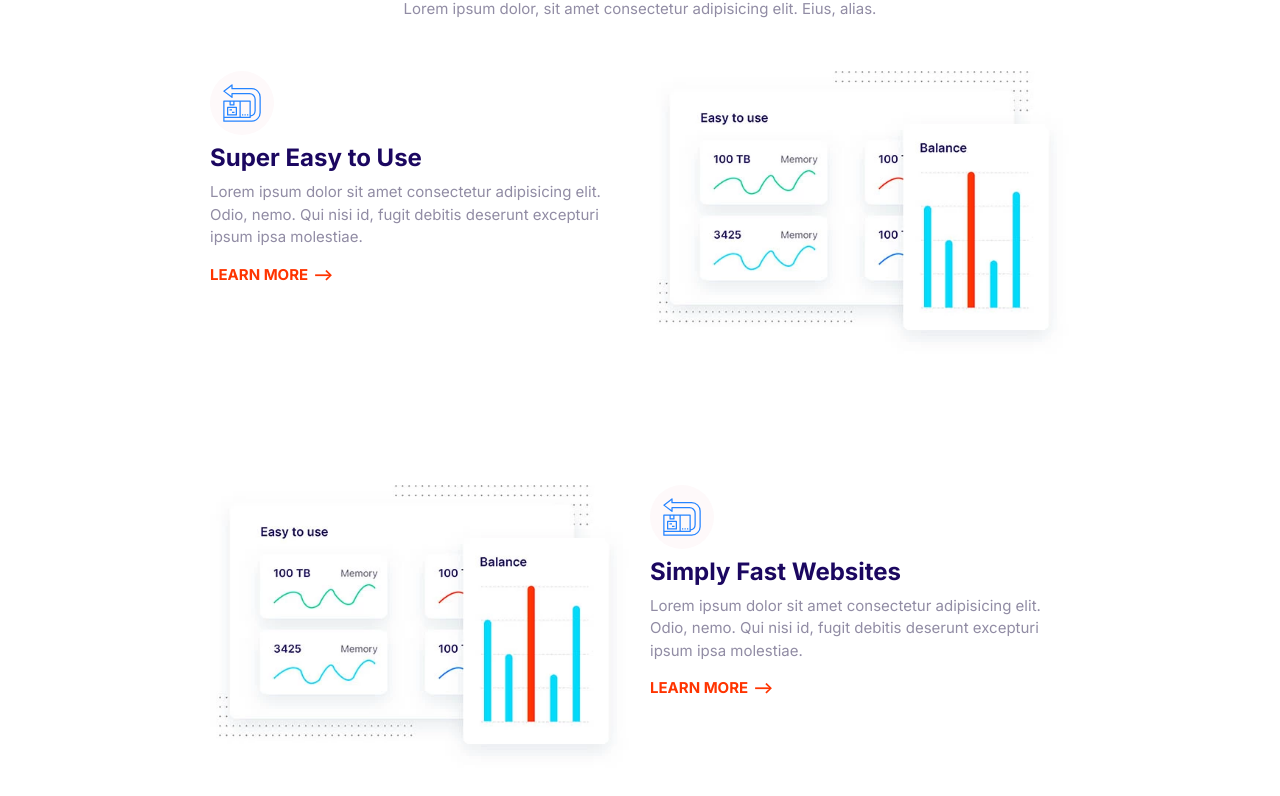
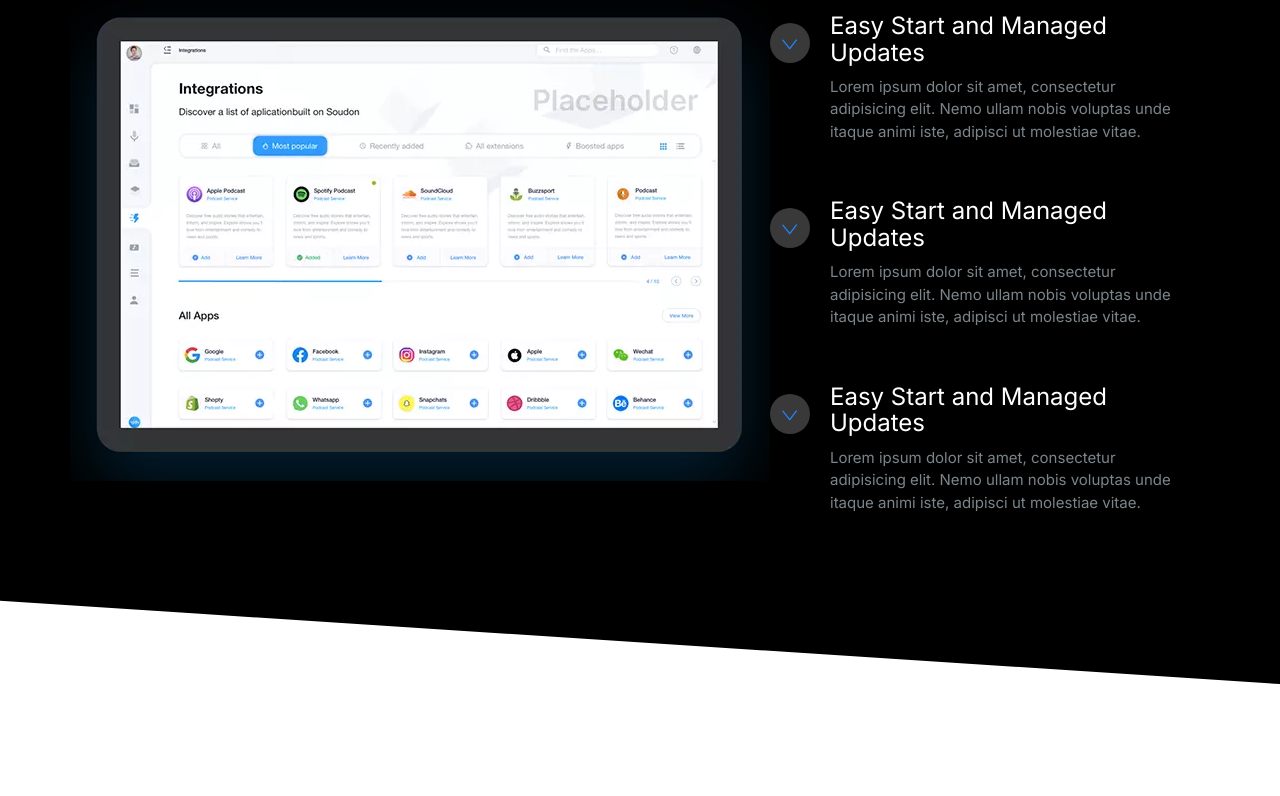
Before and after one commit to kiestonguidry/Flagstaff-Boulders, a plain HTML site: page index.html in a window 1280 px wide. Shown: the part 149-945 px from the top of the page. After the commit the page ends 833 px from the top, so only its background shows below. Drawn offline with Linux system fonts and the light colour scheme.

Commit message:
made showcase block

```diff
--- a/css/styles.css
+++ b/css/styles.css
@@ -16,6 +16,11 @@
 }
 
 /* Typography */
+
+::selection {
+  background: var(--color-primary);
+  color: #fff;
+}
 
 html {
   font-size: 62.5%;
@@ -45,6 +50,7 @@ h2 {
 
 h3 {
   font-size: 3rem;
+  font-weight: 500;
 }
 
 p {
@@ -130,7 +136,6 @@ a {
 .list {
   list-style: none;
   padding-left: 0;
-  color: var(--color-headings);
 }
 
 .list--inline .list__item {
@@ -141,6 +146,7 @@ a {
 .list--tick {
   list-style-image: url(../images/tick.svg);
   padding-left: 3rem;
+  color: var(--color-headings);
 }
 
 .list--tick .list__item {
@@ -409,6 +415,7 @@ a {
 
 .media {
   display: flex;
+  margin-bottom: 4rem;
 }
 
 .media__title {
@@ -623,13 +630,19 @@ a {
   color: #fff;
 }
 
+.block--dark h1,
+.block--dark h2,
+.block--dark h3 {
+  color: #fff;
+}
+
 .block--skewed-right {
-  clip-path: polygon(0% 0%, 100% 0%, 100% 100%, 0% 80%);
+  clip-path: polygon(0% 0%, 100% 0%, 100% 100%, 0% 90%);
   padding-bottom: calc(var(--padding-vertical) + 4rem);
 }
 
 .block--skewed-left {
-  clip-path: polygon(0% 0%, 100% 0%, 100% 80%, 0% 100%);
+  clip-path: polygon(0% 0%, 100% 0%, 100% 90%, 0% 100%);
   padding-bottom: calc(var(--padding-vertical) + 4rem);
 }
 
@@ -702,10 +715,6 @@ nav__brand {
 }
 
 /* Hero */
-
-.hero {
-  clip-path: polygon(0% 0%, 100% 0%, 100% 90%, 0% 100%);
-}
 
 .hero__tagline {
   font-size: 2rem;
@@ -790,3 +799,23 @@ nav__brand {
     order: 2;
   }
 }
+
+/* Showcase Block */
+
+.block-showcase__image < img {
+  width: 100%;
+}
+
+@media screen and (min-width: 768px) {
+  .block-showcase .grid {
+    grid-template-columns: 50% 50%;
+  }
+
+  .block-showcase__image {
+    max-width: 700px;
+  }
+  .block-showcase__image > img {
+    width: auto;
+    justify-self: end;
+  }
+}
--- a/index.html
+++ b/index.html
@@ -16,92 +16,68 @@
   </head>
 
   <body>
-    <section class="block container">
+    <section class="block block--dark block--skewed-right .block-showcase">
       <header class="block__header">
-        <h2>Host on the Cloud to Keep Growing</h2>
-        <p>
-          Lorem ipsum dolor, sit amet consectetur adipisicing elit. Eius, alias.
-        </p>
+        <h2>User-friendly Control Panel</h2>
       </header>
-      <article class="grid grid--1x2 feature">
-        <div class="feature__content">
-          <span class="icon-container">
-            <svg class="icon icon--primary">
-              <use xlink:href="images/sprite.svg#easy"></use>
-            </svg>
-          </span>
-          <h3 class="feature__heading">Super Easy to Use</h3>
-          <p>
-            Lorem ipsum dolor sit amet consectetur adipisicing elit. Odio, nemo.
-            Qui nisi id, fugit debitis deserunt excepturi ipsum ipsa molestiae.
-          </p>
-          <a href="#" class="link-arrow">Learn More</a>
-        </div>
-        <picture>
+      <div class="container grid grid--1x2">
+        <picture class="block-showcase__image">
           <source
             type="image/webp"
-            srcset="images/easy.webp 1x, images/easy@2x.webp 2x"
+            srcset="images/ipad.webp 1x, images/ipad2x.webp 2x"
           />
           <source
             type="image/png"
-            srcset="images/easy.png 1x, images/easy@2x.png 2x"
+            srcset="images/ipad.png 1x, images/ipad2x.png 2x"
           />
-          <img class="feature__image" src="images/easy@2x.jpg" alt="" />
+          <img class="block-showcase__image" src="images/ipad.png" alt="" />
         </picture>
-      </article>
-      <article class="grid grid--1x2 feature">
-        <div class="feature__content">
-          <span class="icon-container">
+        <ul class="list">
+          <li>
+            <div class="media">
+              <div class="media__image">
                 <svg class="icon icon--primary">
-              <use xlink:href="images/sprite.svg#easy"></use>
+                  <use xlink:href="images/sprite.svg#chevron"></use>
                 </svg>
-          </span>
-          <h3 class="feature__heading">Simply Fast Websites</h3>
+              </div>
+              <div class="media__body">
+                <h3 class="media__title">Easy Start and Managed Updates</h3>
                 <p>
-            Lorem ipsum dolor sit amet consectetur adipisicing elit. Odio, nemo.
-            Qui nisi id, fugit debitis deserunt excepturi ipsum ipsa molestiae.
+                  Lorem ipsum dolor sit amet, consectetur adipisicing elit. Nemo
+                  ullam nobis voluptas unde itaque animi iste, adipisci ut
+                  molestiae vitae.
                 </p>
-          <a href="#" class="link-arrow">Learn More</a>
               </div>
-        <picture>
-          <source
-            type="image/webp"
-            srcset="images/easy.webp 1x, images/easy@2x.webp 2x"
-          />
-          <source
-            type="image/png"
-            srcset="images/easy.png 1x, images/easy@2x.png 2x"
-          />
-          <img class="feature__image" src="images/easy@2x.jpg" alt="" />
-        </picture>
-      </article>
-      <article class="grid grid--1x2 feature">
-        <div class="feature__content">
-          <span class="icon-container">
+            </div>
+          </li>
+          <li> <div class="media">
+            <div class="media__image">
               <svg class="icon icon--primary">
-              <use xlink:href="images/sprite.svg#easy"></use>
+                <use xlink:href="images/sprite.svg#chevron"></use>
               </svg>
-          </span>
-          <h3 class="feature__heading">Wordpress Made Easy</h3>
+            </div>
+            <div class="media__body">
+              <h3 class="media__title">Easy Start and Managed Updates</h3>
               <p>
-            Lorem ipsum dolor sit amet consectetur adipisicing elit. Odio, nemo.
-            Qui nisi id, fugit debitis deserunt excepturi ipsum ipsa molestiae.
-          </p>
-          <a href="#" class="link-arrow">Learn More</a>
+                Lorem ipsum dolor sit amet, consectetur adipisicing elit. Nemo
+                ullam nobis voluptas unde itaque animi iste, adipisci ut
+                molestiae vitae.
+              </p></li>
+          <li> <div class="media">
+            <div class="media__image">
+              <svg class="icon icon--primary">
+                <use xlink:href="images/sprite.svg#chevron"></use>
+              </svg>
             </div>
-        <picture>
-          <source
-            type="image/webp"
-            srcset="images/easy.webp 1x, images/easy@2x.webp 2x"
-          />
-          <source
-            type="image/png"
-            srcset="images/easy.png 1x, images/easy@2x.png 2x"
-          />
-          <img class="feature__image" src="images/easy@2x.jpg" alt="" />
-        </picture>
-      </article>
+            <div class="media__body">
+              <h3 class="media__title">Easy Start and Managed Updates</h3>
+              <p>
+                Lorem ipsum dolor sit amet, consectetur adipisicing elit. Nemo
+                ullam nobis voluptas unde itaque animi iste, adipisci ut
+                molestiae vitae.
+              </p></li>
+        </ul>
+      </div>
     </section>
-    <script src="js/main.js"></script>
   </body>
 </html>
```
Also changed, not shown: Components/showcaseblock.html (added, +63 -0 lines), images/ipad.png (added), images/ipad.webp (added), images/ipad@2x.png (added), images/ipad@2x.webp (added). Lines whose indentation alone changed are shown as unchanged.
